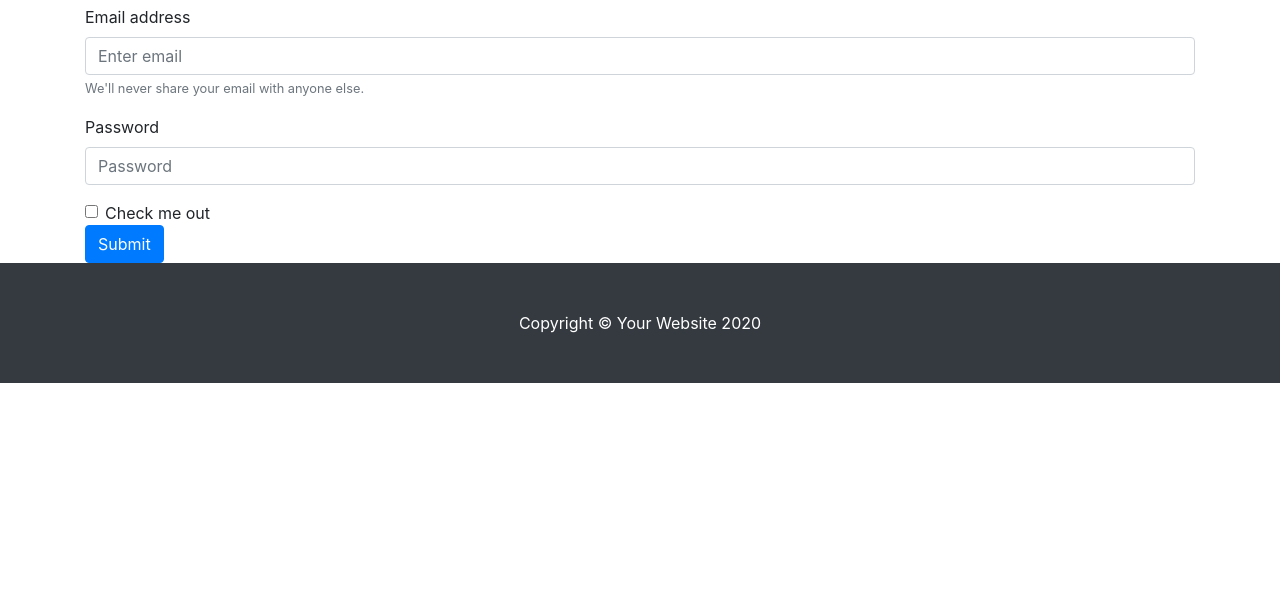
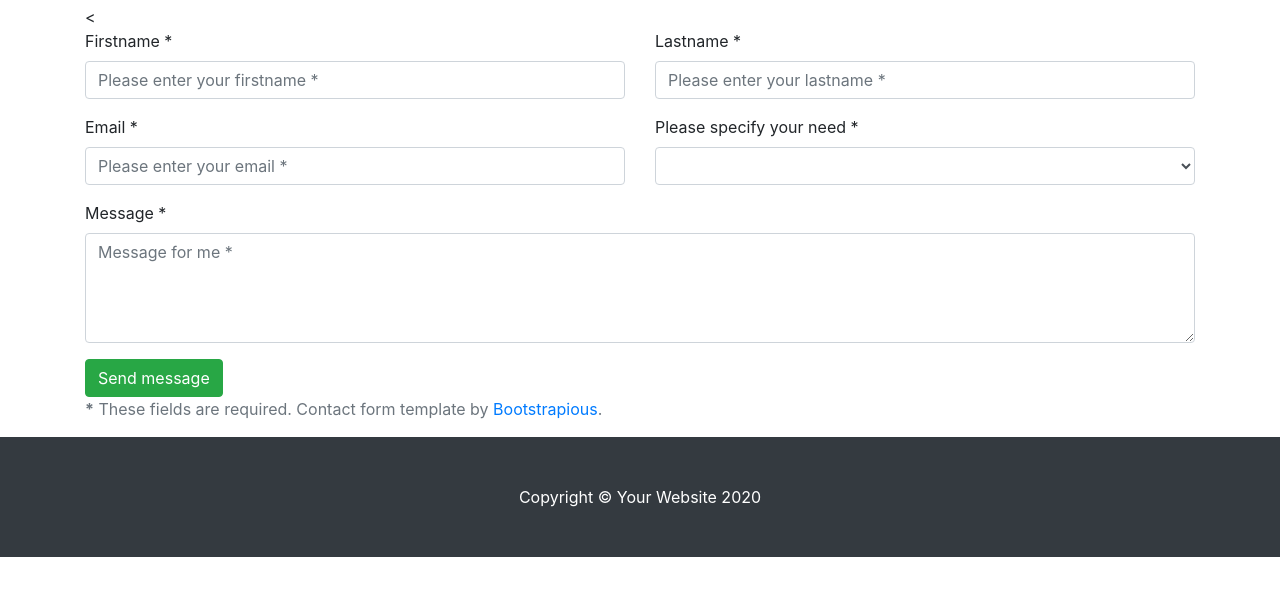
Before and after one commit to NouamaneELGueddarii/website-asso, a website: page kontakt.html in a window 1280 px wide. Shown: the part 121-716 px from the top of the page. Drawn offline with nearby package versions, Linux system fonts and the light colour scheme.

Commit message:
new Feature

```diff
--- a/kontakt.html
+++ b/kontakt.html
@@ -70,23 +70,72 @@
     <h2>Nehmen Sie Kontakt auf uns!</h2>
   </div>
 
-  <form>
-    <div class="form-group">
-      <label for="exampleInputEmail1">Email address</label>
-      <input type="email" class="form-control" id="exampleInputEmail1" aria-describedby="emailHelp" placeholder="Enter email">
-      <small id="emailHelp" class="form-text text-muted">We'll never share your email with anyone else.</small>
+  <<form id="contact-form" method="post" action="contact.php" role="form">
+
+    <div class="messages"></div>
+
+    <div class="controls">
+
+        <div class="row">
+            <div class="col-md-6">
+                <div class="form-group">
+                    <label for="form_name">Firstname *</label>
+                    <input id="form_name" type="text" name="name" class="form-control" placeholder="Please enter your firstname *" required="required" data-error="Firstname is required.">
+                    <div class="help-block with-errors"></div>
+                </div>
+            </div>
+            <div class="col-md-6">
+                <div class="form-group">
+                    <label for="form_lastname">Lastname *</label>
+                    <input id="form_lastname" type="text" name="surname" class="form-control" placeholder="Please enter your lastname *" required="required" data-error="Lastname is required.">
+                    <div class="help-block with-errors"></div>
+                </div>
+            </div>
+        </div>
+        <div class="row">
+            <div class="col-md-6">
+                <div class="form-group">
+                    <label for="form_email">Email *</label>
+                    <input id="form_email" type="email" name="email" class="form-control" placeholder="Please enter your email *" required="required" data-error="Valid email is required.">
+                    <div class="help-block with-errors"></div>
+                </div>
+            </div>
+            <div class="col-md-6">
+                <div class="form-group">
+                    <label for="form_need">Please specify your need *</label>
+                    <select id="form_need" name="need" class="form-control" required="required" data-error="Please specify your need.">
+                        <option value=""></option>
+                        <option value="Request quotation">Request quotation</option>
+                        <option value="Request order status">Request order status</option>
+                        <option value="Request copy of an invoice">Request copy of an invoice</option>
+                        <option value="Other">Other</option>
+                    </select>
+                    <div class="help-block with-errors"></div>
+                </div>
+            </div>
+        </div>
+        <div class="row">
+            <div class="col-md-12">
+                <div class="form-group">
+                    <label for="form_message">Message *</label>
+                    <textarea id="form_message" name="message" class="form-control" placeholder="Message for me *" rows="4" required="required" data-error="Please, leave us a message."></textarea>
+                    <div class="help-block with-errors"></div>
+                </div>
+            </div>
+            <div class="col-md-12">
+                <input type="submit" class="btn btn-success btn-send" value="Send message">
+            </div>
+        </div>
+        <div class="row">
+            <div class="col-md-12">
+                <p class="text-muted">
+                    <strong>*</strong> These fields are required. Contact form template by
+                    <a href="https://bootstrapious.com/p/how-to-build-a-working-bootstrap-contact-form" target="_blank">Bootstrapious</a>.</p>
+            </div>
+        </div>
     </div>
-    <div class="form-group">
-      <label for="exampleInputPassword1">Password</label>
-      <input type="password" class="form-control" id="exampleInputPassword1" placeholder="Password">
-    </div>
-    <div class="form-check">
-      <input type="checkbox" class="form-check-input" id="exampleCheck1">
-      <label class="form-check-label" for="exampleCheck1">Check me out</label>
-    </div>
-    <button type="submit" class="btn btn-primary">Submit</button>
-  </form>
 
+</form>
   </div>
   <!-- Footer -->
   <footer class="py-5 bg-dark">
```
Also changed, not shown: index.html (+3 -3 lines).
